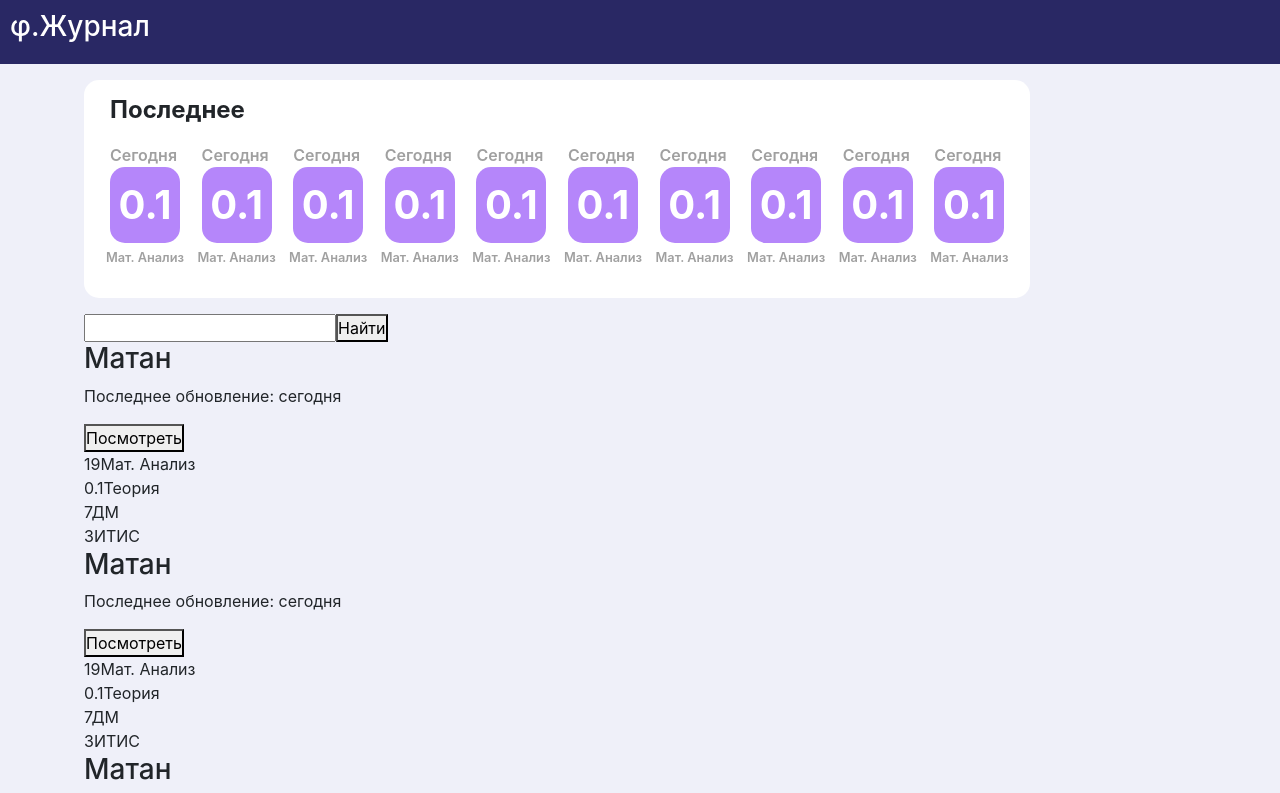
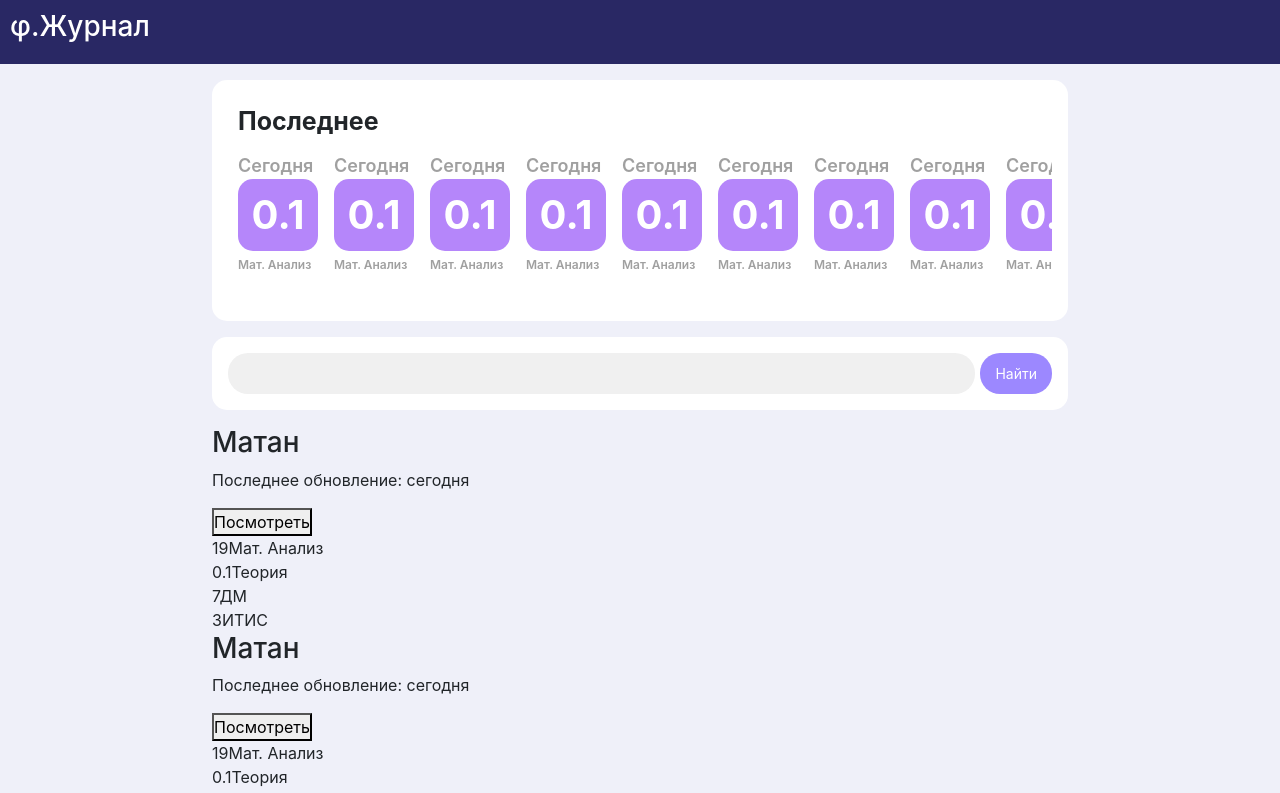
Before and after one commit to RevaVlad/fi-journal-frontend, a React (Create React App) app: page / in a window 1280 px wide. Shown: the top 793 px of the page. Built offline with nearby package versions, Linux system fonts and the light colour scheme.

Commit message:
Window size based notifications, search bar

```diff
--- a/src/App.js
+++ b/src/App.js
@@ -3,17 +3,16 @@ import {Header} from "./components/Header";
 import 'bootstrap/dist/css/bootstrap.css'
 import {RecentNotificationsContainer} from "./components/RecentNotificationsContainer";
 import {SubjectsInfo} from "./components/SubjectsInfo";
+import {SearchBar} from "./components/SearchBar";
 
 function App() {
-    // const f = (item) => console.log(item);
     return (<main className="main">
         <Header/>
         <section className="latest">
             <RecentNotificationsContainer></RecentNotificationsContainer>
         </section>
         <section className="main-contentn">
-            <input type="text"/>
-            <button className="search-btn">Найти</button>
+            <SearchBar></SearchBar>
             <SubjectsInfo></SubjectsInfo>
             <SubjectsInfo></SubjectsInfo>
             <SubjectsInfo></SubjectsInfo>
--- a/src/components-styles/App.css
+++ b/src/components-styles/App.css
@@ -1,7 +1,6 @@
 .latest {
     background-color: #ffffff;
     border-radius: 15px;
-    width: max-content;
     padding: 16px;
     margin: 16px 0;
     align-items: center;
--- a/src/components-styles/RecentNotification.css
+++ b/src/components-styles/RecentNotification.css
@@ -4,15 +4,14 @@
 }
 
 .card {
-    padding: 10px;
+    flex: 0 0 80px;
     text-align: left;
-    width: 90px;
     border: none;
     outline: none;
 }
 
 .date {
-    font-size: 1em;
+    font-size: 18px;
     color: #A0A0A0;
     font-weight: 600;
 }
@@ -21,21 +20,41 @@
     text-align: center;
     justify-content: center;
     align-items: center;
-    padding: .2em .2em;
-    font-size: 2.5em;
+    font-size: 40px;
+    padding: 6px 6px;
+    box-sizing: border-box;
     font-weight: 700;
     border-radius: 15px;
     color: #ffffff;
     background-color: #B586FA;
+    flex: none;
 }
 
 .subject {
-    font-size: .8em;
+    font-size: 12px;
     font-family: 'Inter', sans-serif;
     font-weight: 600;
     color: #A0A0A0;
     display: flex;
     flex-direction: column;
-    align-items: center;
     margin: 5px 0;
 }
+
+@media (max-width: 768px) {
+    .card{
+        flex: 0 0 50px;
+    }
+
+    .date {
+        font-size: 12px;
+    }
+
+    .subject {
+        font-size: 9px;
+    }
+
+    .value{
+        font-size: 20px;
+        padding: 10px 3px;
+    }
+}
--- a/src/components-styles/RecentNotificationContainer.css
+++ b/src/components-styles/RecentNotificationContainer.css
@@ -1,14 +1,27 @@
+.container-header {
+    font-weight: 700;
+    font-size: 25px;
+    padding-left: 10px;
+    padding-top: 10px;
+}
+
 .container {
     display: flex;
-    gap: .1em;
-    overflow-x: auto;
-    box-sizing: border-box;
-    padding: 0;
+    overflow-x: scroll;
+    white-space: nowrap;
+    padding: 0 10px 10px;
+    gap: 16px;
     flex-direction: row;
 }
 
-.container-header {
-    font-weight: 700;
-    font-size: 1.5rem;
-    padding-left: 10px;
+@media (max-width: 768px) {
+    .container-header {
+        font-size: 16px;
+        padding-top: 0;
+    }
+
+    .container {
+        gap: 14px;
+        margin: 0 0;
+    }
 }
--- /dev/null
+++ b/src/components-styles/SearchBar.css
@@ -0,0 +1,37 @@
+.search-bar-container {
+    background-color: #ffffff;
+    border-radius: 15px;
+    padding: 16px;
+    margin: 16px 0;
+    display: flex;
+    white-space: nowrap;
+    gap: 5px;
+    flex-direction: row;
+    overflow: hidden;
+}
+
+.search-bar {
+    width: 100%;
+    padding: 10px 15px;
+    border: none;
+    border-radius: 20px;
+    background-color: #f0f0f0;
+    font-size: 14px;
+    color: #333;
+    outline: none;
+}
+
+.search-btn {
+    padding: 10px 15px;
+    background-color: #9c88ff; /* Purple background */
+    color: #fff;
+    border: none;
+    border-radius: 20px; /* Rounded corners */
+    font-size: 14px;
+    cursor: pointer;
+    transition: background-color 0.3s;
+}
+
+.search-btn:hover {
+    background-color: #8e7ccc; /* Darker purple on hover */
+}
--- /dev/null
+++ b/src/components/SearchBar.js
@@ -0,0 +1,8 @@
+import '../components-styles/SearchBar.css'
+
+export function SearchBar(props) {
+    return <div className="search-bar-container">
+        <input type="text" className="search-bar"/>
+        <button className="search-btn">Найти</button>
+    </div>
+}
--- a/src/index.css
+++ b/src/index.css
@@ -8,10 +8,24 @@
 }
 
 .main {
-  width: 90%;
-  max-width: 1200px;
+  width: 70%;
   padding: 8vh 20px;
   margin: auto;
+}
+
+.container {
+  background-color: #ffffff;
+  border-radius: 15px;
+  width: max-content;
+  padding: 16px;
+  margin: 16px 0;
+  align-items: center;
+}
+
+@media (max-width: 768px) {
+  .main {
+    width: 90%;
+  }
 }
 
 /*
```
Also changed, not shown: src/components/MainContent.js (added, +11 -0 lines).
